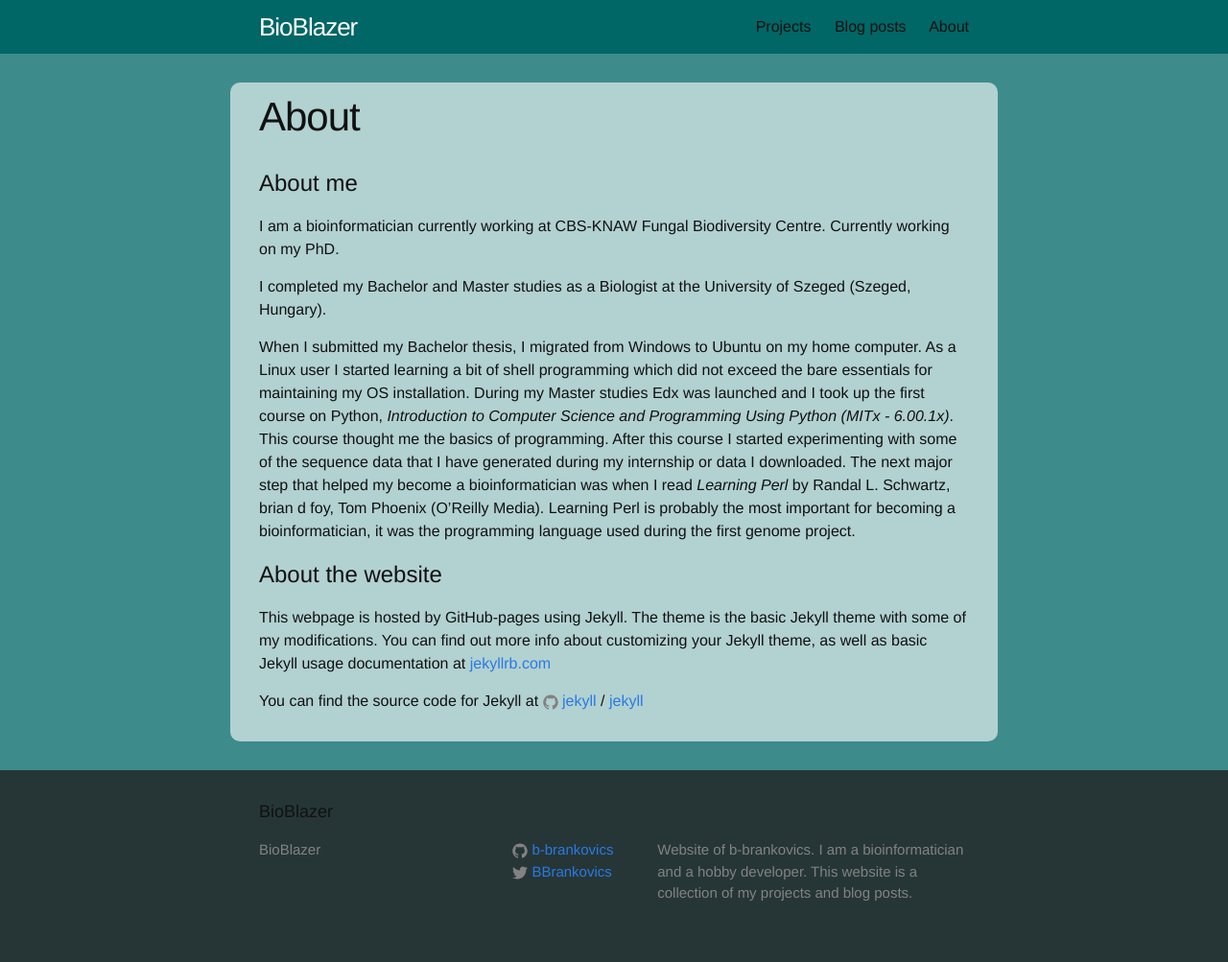
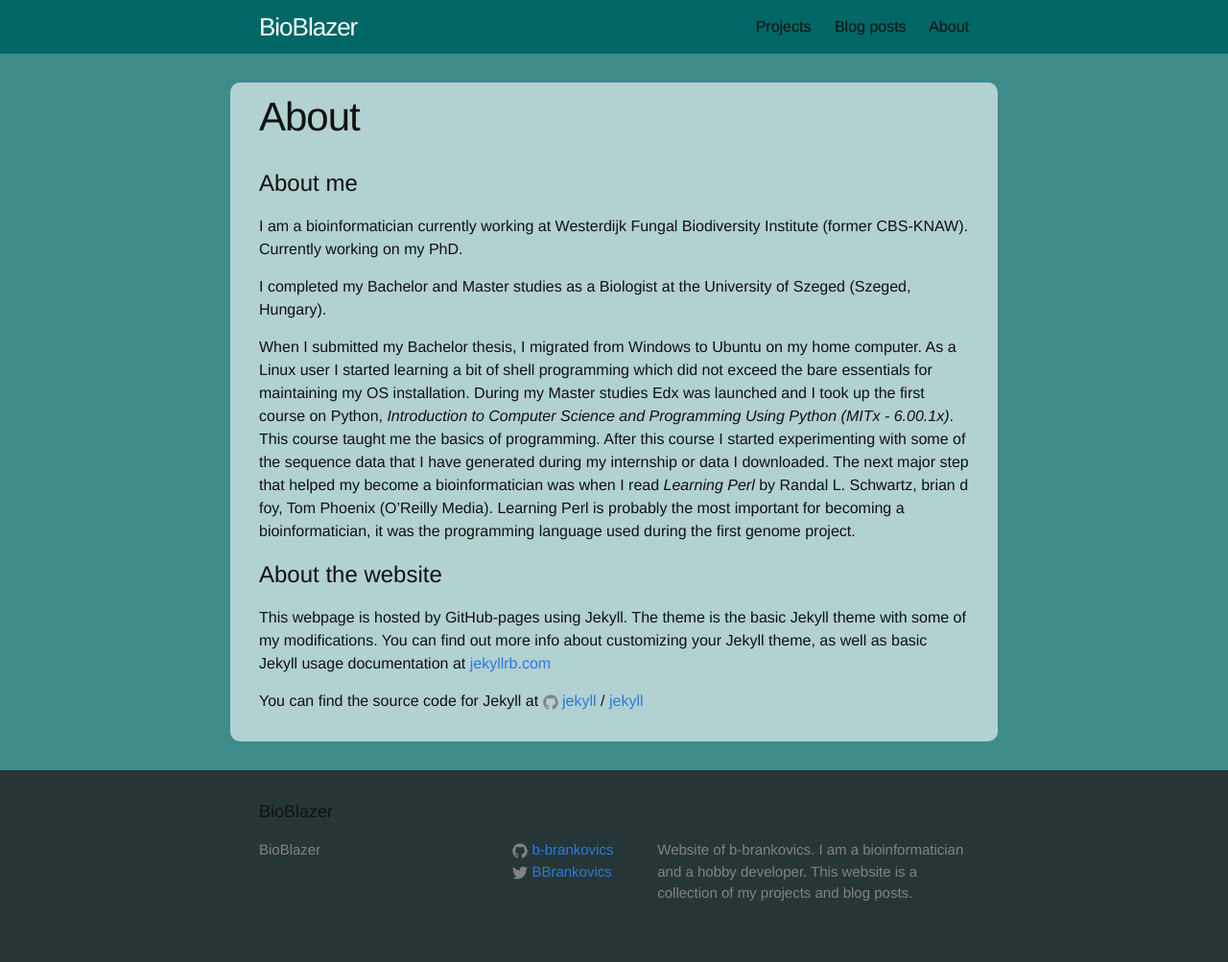
Before and after one commit to b-brankovics/b-brankovics.github.io, a Jekyll site: the page built from about.md, in a window 1280 px wide. Shown: the whole page at 96% size. Built offline with Jekyll 4.4.1, drawn with Linux system fonts in a browser that asks for light colours.

Commit message:
update about

```diff
--- a/about.md
+++ b/about.md
@@ -6,7 +6,8 @@
 
 # About me
 
-I am a bioinformatician currently working at CBS-KNAW Fungal Biodiversity Centre. Currently working on my PhD.
+I am a bioinformatician currently working at Westerdijk Fungal
+Biodiversity Institute (former CBS-KNAW). Currently working on my PhD.
 
 I completed my Bachelor and Master studies as a Biologist at the
 University of Szeged (Szeged, Hungary).
@@ -15,7 +16,7 @@
 on my home computer. As a Linux user I started learning a bit of shell
 programming which did not exceed the bare essentials for maintaining
 my OS installation. During my Master studies Edx was launched and
-I took up the first course on Python, _Introduction to Computer Science and Programming Using Python (MITx - 6.00.1x)_. This course thought me the basics
+I took up the first course on Python, _Introduction to Computer Science and Programming Using Python (MITx - 6.00.1x)_. This course taught me the basics
 of programming. After this course I started experimenting with some of the
 sequence data that I have generated during my internship or data I downloaded.
 The next major step that helped my become a bioinformatician was when I read
```
